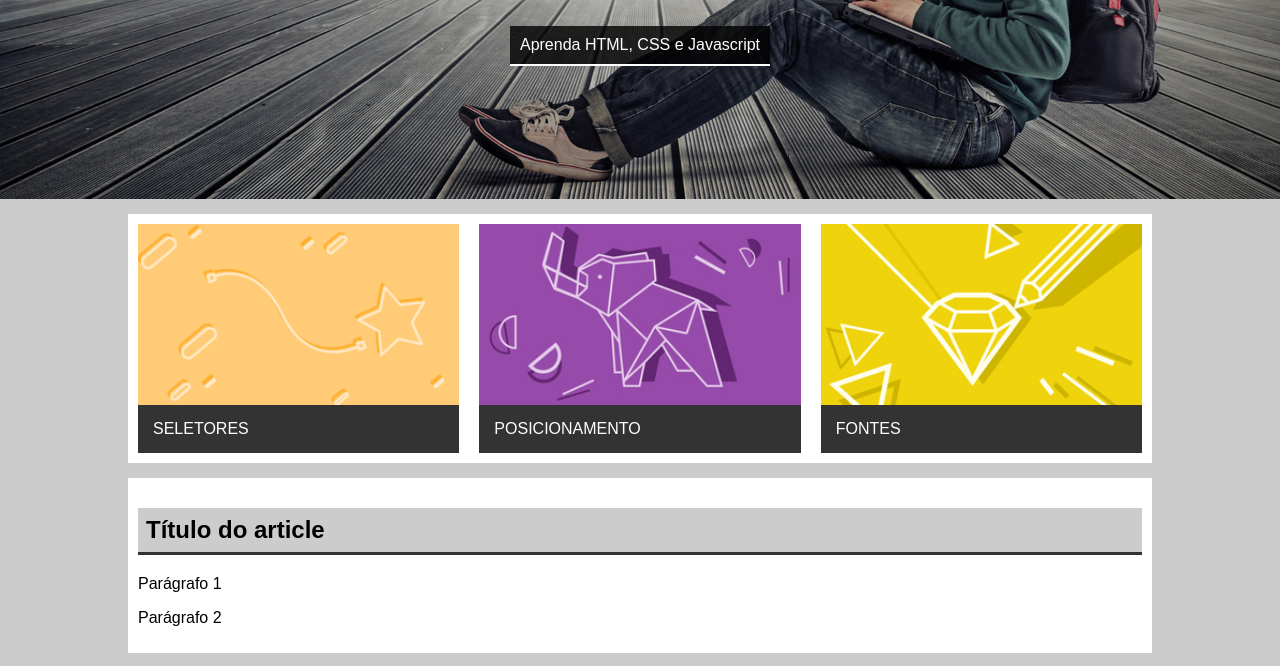
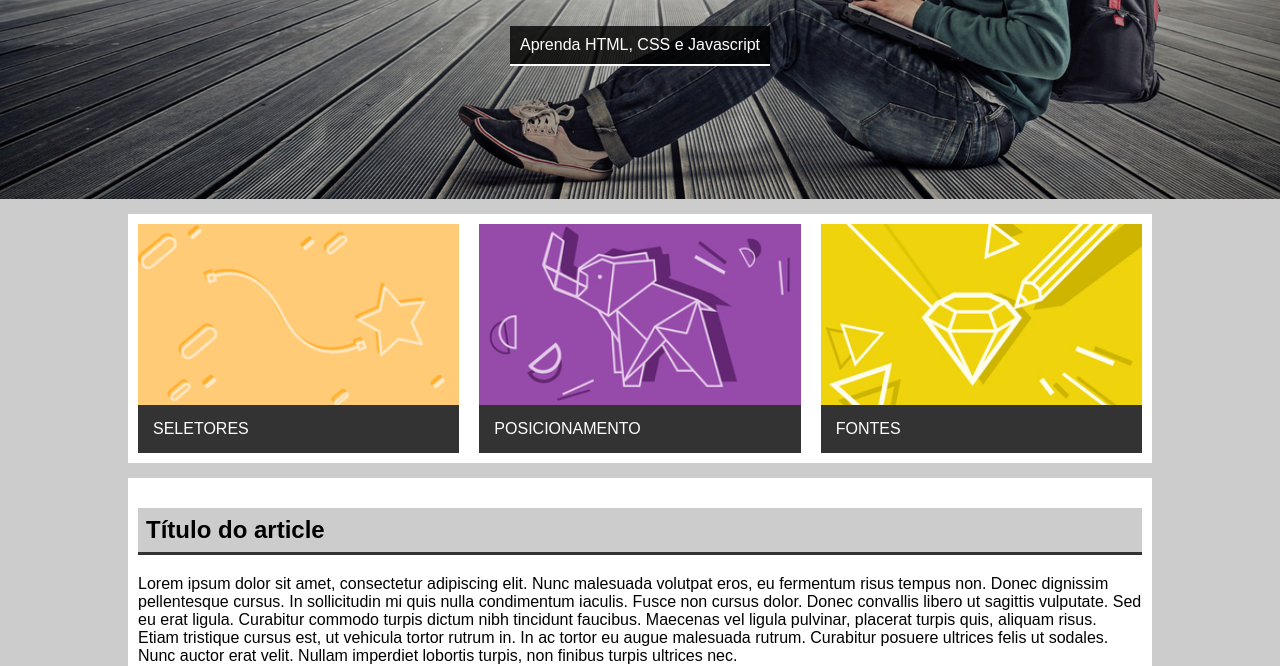
Before and after one commit to beebones/fundamentos_web01, a plain HTML site: page index.html in a window 1280 px wide. Shown: the part 302-968 px from the top of the page. Drawn offline with Linux system fonts and the light colour scheme.

Commit message:
adicionando conteúdo nos parágrafos

```diff
--- a/index.html
+++ b/index.html
@@ -41,8 +41,8 @@
                 <section class="content-section">
                     <article>
                         <header><h2>Título do article</h2></header>
-                        <p>Parágrafo 1</p>
-                        <p>Parágrafo 2</p>
+                        <p>Lorem ipsum dolor sit amet, consectetur adipiscing elit. Nunc malesuada volutpat eros, eu fermentum risus tempus non. Donec dignissim pellentesque cursus. In sollicitudin mi quis nulla condimentum iaculis. Fusce non cursus dolor. Donec convallis libero ut sagittis vulputate. Sed eu erat ligula. Curabitur commodo turpis dictum nibh tincidunt faucibus. Maecenas vel ligula pulvinar, placerat turpis quis, aliquam risus. Etiam tristique cursus est, ut vehicula tortor rutrum in. In ac tortor eu augue malesuada rutrum. Curabitur posuere ultrices felis ut sodales. Nunc auctor erat velit. Nullam imperdiet lobortis turpis, non finibus turpis ultrices nec.</p>
+                        <p>Aliquam justo nisl, posuere eget lacus a, bibendum aliquam velit. Morbi leo nisl, fringilla vitae leo sed, rhoncus porta purus. Praesent varius luctus ex eget mattis. Nam vestibulum, orci id sollicitudin dictum, nisl neque semper sem, sed ultricies eros massa sed lectus. Aenean blandit leo at nulla fringilla luctus. Pellentesque volutpat sem tortor, at imperdiet turpis sagittis vitae. Sed sodales lobortis dapibus. Nulla dignissim feugiat justo, at ultrices ex blandit eget. Fusce quis leo ante. Quisque placerat id elit sit amet congue. Proin ut metus cursus, gravida augue in, euismod mi. Maecenas sed malesuada nisi.</p>
                     </article>
                 </section>
             </main>
```
